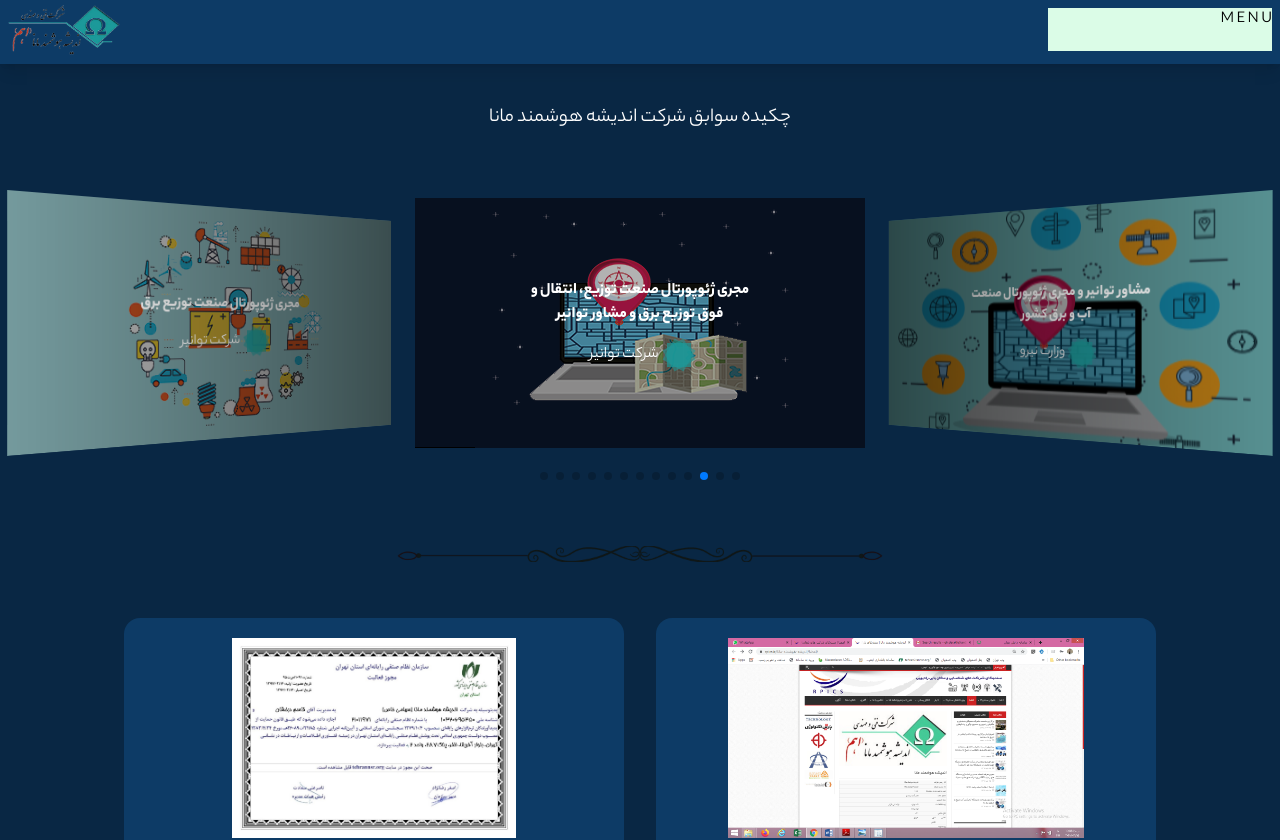
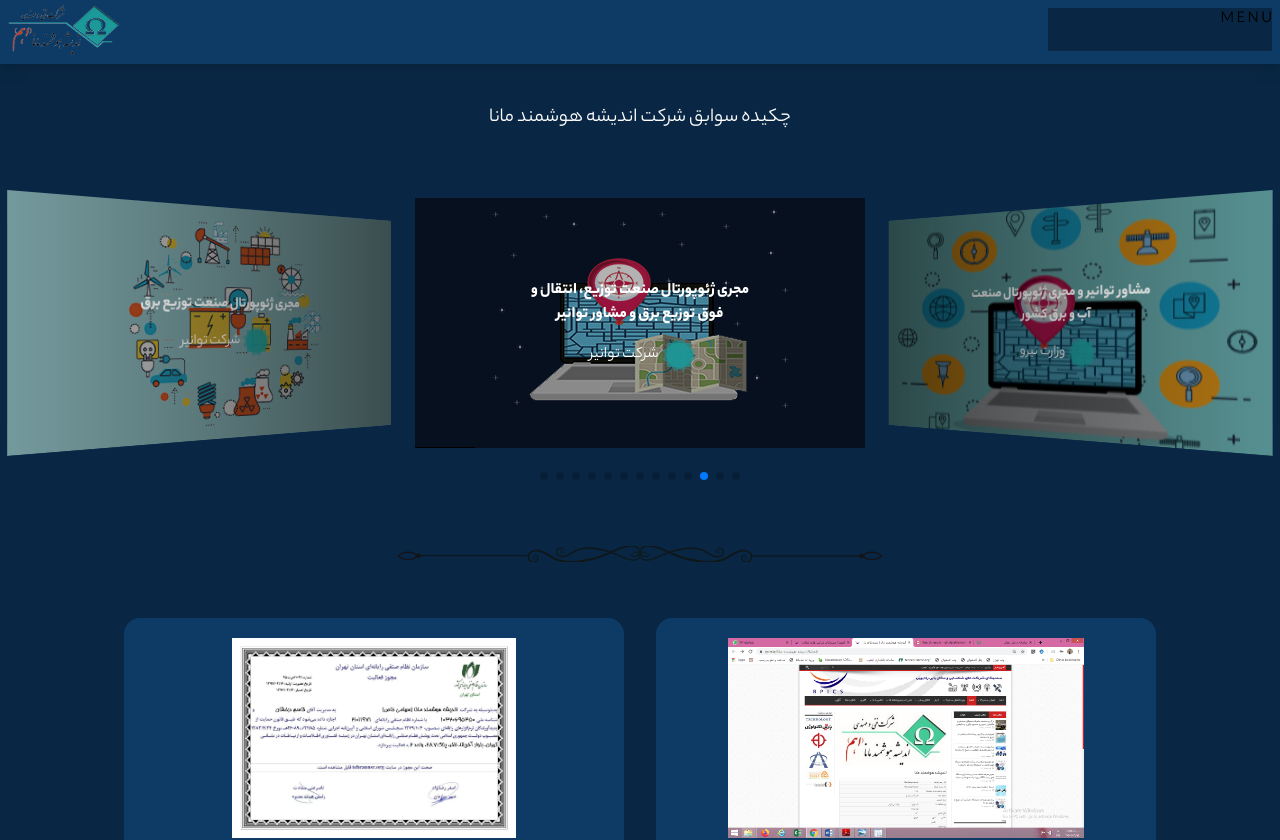
Before and after one commit to maryammohebbi/Mana-Next-ver, a Next.js app: page / in a window 1280 px wide. Shown: the top 840 px of the page. Built offline with nearby package versions, Linux system fonts and the light colour scheme; some icons are missing.

Commit message:
minor changes

```diff
--- a/src/components/AboutUs.jsx
+++ b/src/components/AboutUs.jsx
@@ -13,6 +13,7 @@ function AboutUs() {
             width={500}
             height={500}
             className="w-52 h-24"
+            alt="ohm"
           />
         </div>
         <div className="p-5 flex items-center justify-center">
--- a/src/components/Diagram.jsx
+++ b/src/components/Diagram.jsx
@@ -12,6 +12,7 @@ function Diagram() {
           width={1000}
           height={1000}
           className="w-[500px] h-[400px]"
+          alt="chart"
         />
       </div>
     </div>
--- a/src/components/header/Header.jsx
+++ b/src/components/header/Header.jsx
@@ -5,7 +5,7 @@ function Header() {
   return (
     <div className="h-16 w-full bg-tertiary mb-10 shadow-lg">
       <div className="flex justify-between w-full h-full max-w-sm sm:max-w-2xl lg:max-w-7xl mx-auto p-2">
-        <div className="w-56 h-[90%] bg-green-100"> M E N U</div>
+        <div className="w-56 h-[90%] bg-primary"> M E N U</div>
         <div className="h-[90%] flex items-center justify-center">
           <Image
             src="/images/logo.png"
--- a/src/styles/globals.css
+++ b/src/styles/globals.css
@@ -1,17 +1,15 @@
 @import "tailwindcss";
 
-:root {
+/* :root {
   --background: #ffffff;
   --foreground: #171717;
-}
+} */
 
 body {
   margin: 0;
   padding: 0;
   box-sizing: border-box;
   font-family: var(--font-yekan);
-  /* background: var(--background);
-  color: var(--foreground); */
 }
 
 @layer base {
```
